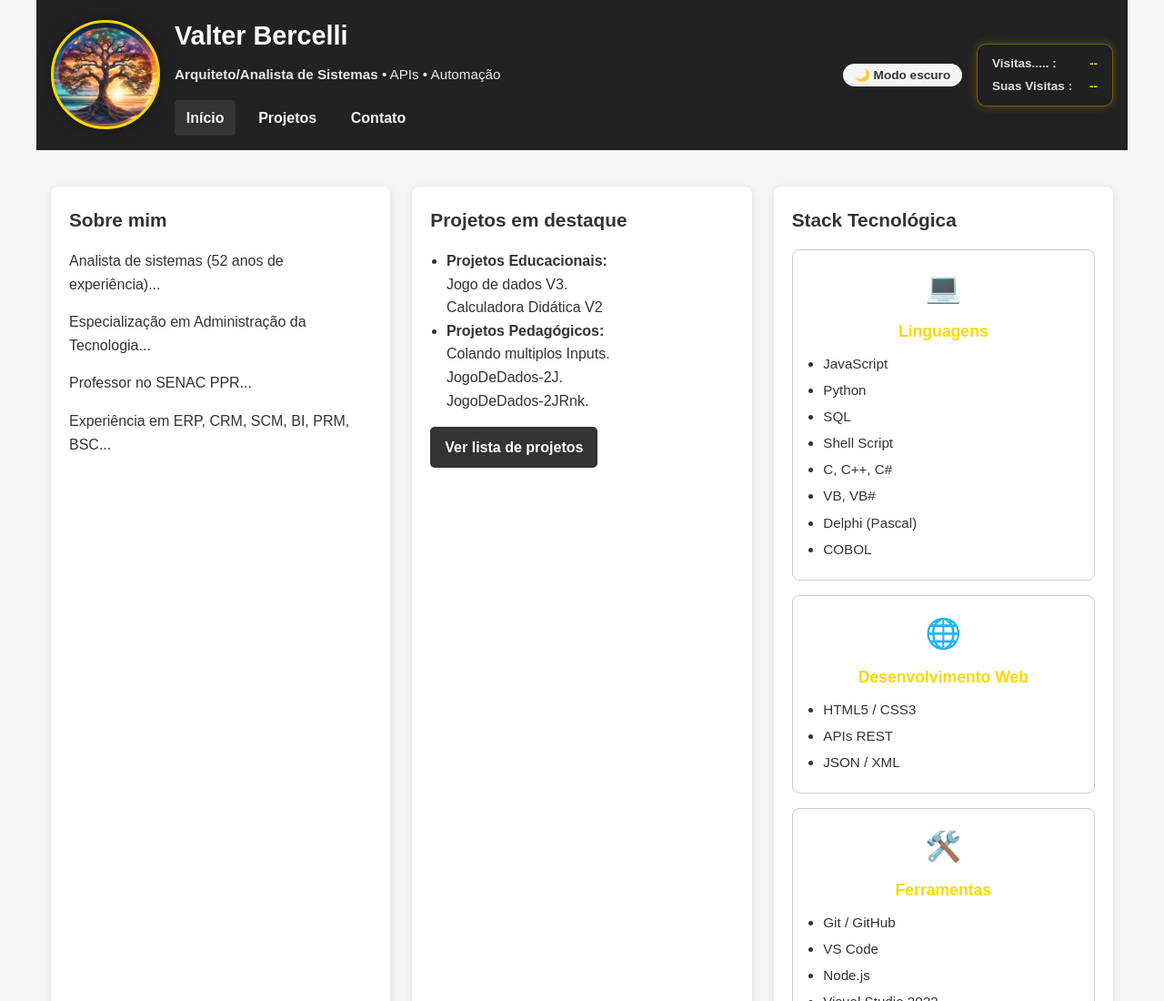
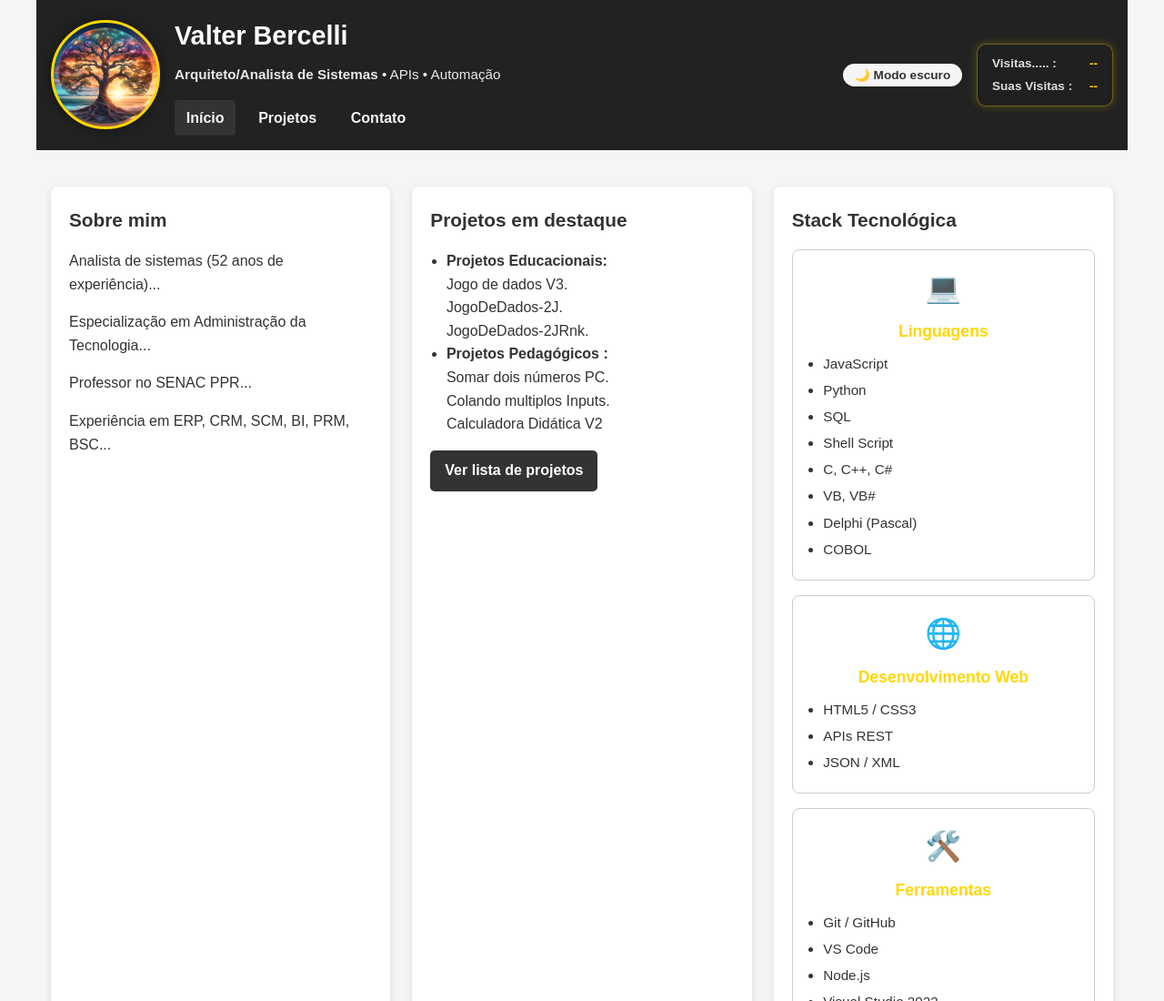
Before and after one commit to ValterBercelli/valterbercelli.github.io, a website: page index.html in a window 1280 px wide. Shown: the top 1100 px of the page at 91% size. Drawn offline with Linux system fonts and the light colour scheme; no server answers.

Commit message:
Atualização de projetos publicados
Publicação de novos projetos.

```diff
--- a/index.html
+++ b/index.html
@@ -55,8 +55,8 @@
         <article class="card">
           <h2>Projetos em destaque</h2>
           <ul class="highlight-list">
-            <li><strong>Projetos Educacionais:</strong><br>Jogo de dados V3.<br>Calculadora Didática V2</li>
-            <li><strong>Projetos Pedagógicos:</strong><br>Colando multiplos Inputs.<br>JogoDeDados-2J.<br>JogoDeDados-2JRnk.</li>
+            <li><strong>Projetos Educacionais:</strong><br>Jogo de dados V3.<br>JogoDeDados-2J.<br>JogoDeDados-2JRnk.<br></li>
+            <li><strong>Projetos Pedagógicos :</strong><br>Somar dois números PC.<br>Colando multiplos Inputs.<br>Calculadora Didática V2<br></li>
           </ul>
           <a href="projetos.html" class="btn-primary">Ver lista de projetos</a>
         </article>
--- a/projetos.json
+++ b/projetos.json
@@ -1,4 +1,13 @@
 [
+  {
+    "NomeDoProjeto": "SomarDoisNumeros-PC",
+    "DescricaoDoProjeto": "Somar dois números, utilizando o pensamento computacional",
+    "Objetivo": "Pedagógico",
+    "Finalidade": "Ensinar lógica de programação com HTML semantico, CSS JS e Acessibilidade",
+    "Linguagens": "HTML, CSS, JS, ARIA",
+    "TecnicasUtilizadas": "Utilização de variáveis; Conceito aleatório; Utilização de imagens; Animação CSS",
+    "Link": "https://github.com/ValterBercelli/SomarDoisNumeros-PC.git"
+  },
   {
     "NomeDoProjeto": "JogoDeDados-V3",
     "DescricaoDoProjeto": "Jogo de dados",
@@ -9,7 +18,7 @@
     "Link": "https://github.com/ValterBercelli/JogoDeDados-V3.git"
   },
   {
-    "NomeDoProjeto": "JogoDeDados-3J",
+    "NomeDoProjeto": "JogoDeDados-2J",
     "DescricaoDoProjeto": "Jogo de dados",
     "Objetivo": "Pedagógico",
     "Finalidade": "Ensinar lógica de programação com HTML, CSS e JS",
```
